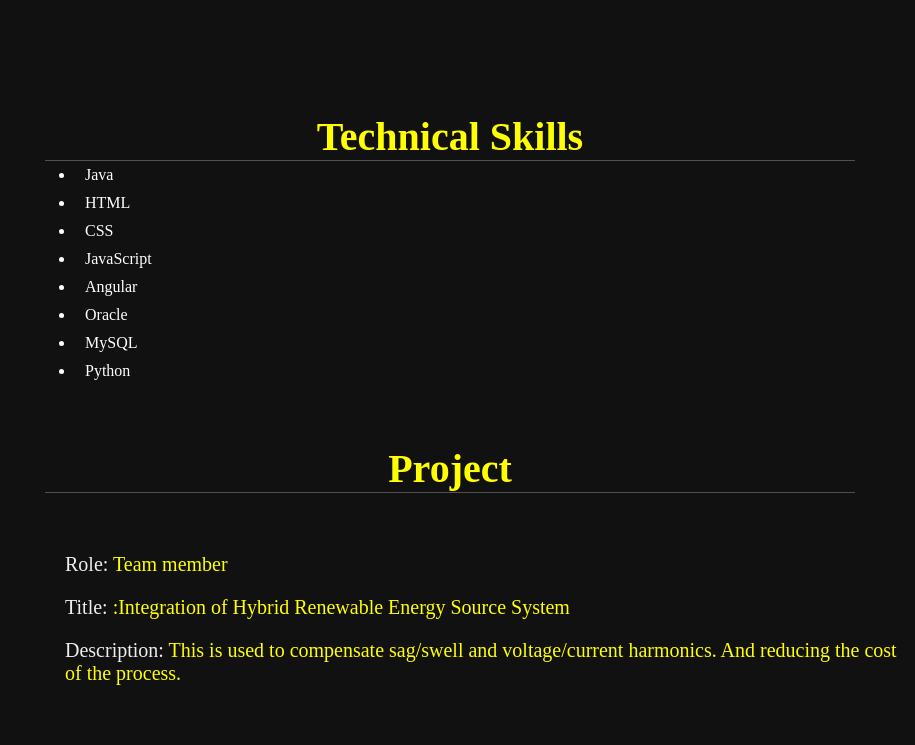
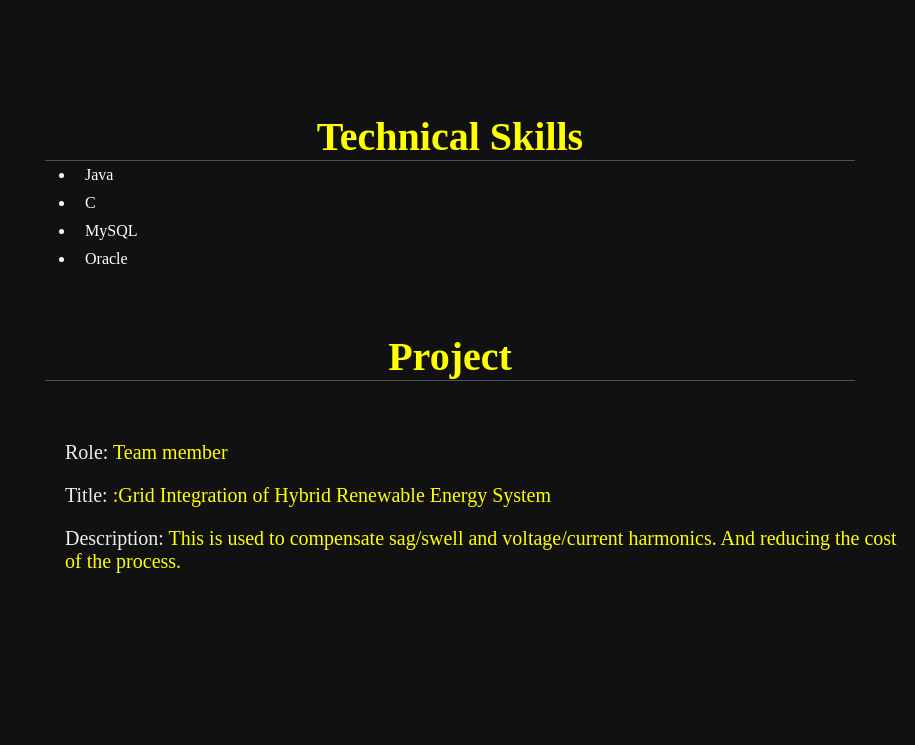
Before and after one commit to Fajurulla/lavanya.github.io, a plain HTML site: page index.html in a window 1280 px wide. Shown: the part 744-1489 px from the top of the page, without its empty margins (365-1280 px from the left). After the commit the page ends 1377 px from the top, so only its background shows below. Drawn offline with Linux system fonts and the light colour scheme.

Commit message:
Update index.html

```diff
--- a/index.html
+++ b/index.html
@@ -71,13 +71,9 @@
         <div>
             <ul id="lis">
                 <li>Java</li>
-                <li>HTML</li>
-                <li>CSS</li>
-                <li>JavaScript</li>
-                <li>Angular</li>
+                <li>C</li>
+                <li>MySQL</li>
                 <li>Oracle</li>
-                <li>MySQL</li>
-                <li>Python</li>
             </ul>
         </div>
     </section>
@@ -86,7 +82,7 @@
         <div class="Row">
             <div class="det">
                 <h3><span>Role: </span>Team member</h3>
-                <h3><span>Title: </span>:Integration of Hybrid Renewable Energy Source System</h3>
+                <h3><span>Title: </span>:Grid Integration of Hybrid Renewable Energy System</h3>
                 <h3><span>Description: </span>This is used to compensate sag/swell and voltage/current harmonics. And reducing the cost of the process.</h3>
             </div>
         </div>
```
